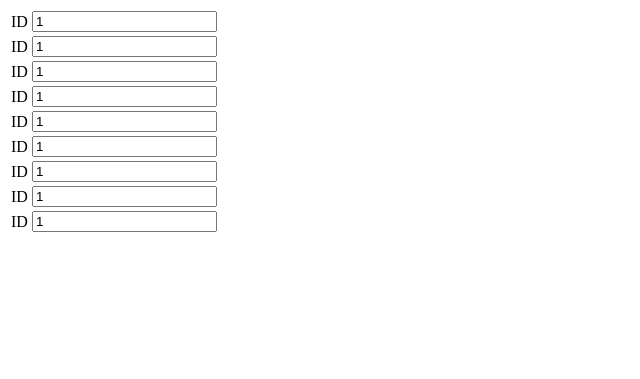
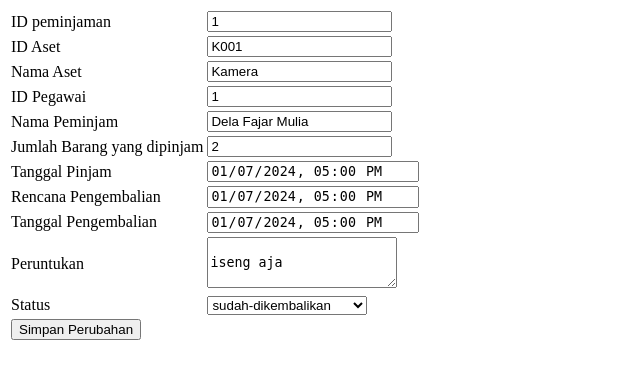
Before and after one commit to delafajarmulia/peminjaman-aset, a PHP site: page /edit-pinjam.php?id=1 in a window 1280 px wide. Shown: the top 379 px of the page, without its empty margins (0-640 px from the left). Run offline with PHP 8.4, Linux system fonts and the light colour scheme; data comes from the database, SQL or seed files in the repository; both versions use the stored data as it was after the commit.

Commit message:
Alhamdulillah

```diff
--- a/logic/edit-pinjam.php
+++ b/logic/edit-pinjam.php
@@ -1,6 +1,5 @@
 <?php
-    $id = $_GET['id'];
-    // var_dump($id);
+    if(isset($_POST['id'])){
 
-
+    }
 ?>
--- a/pages/edit-pinjam.php
+++ b/pages/edit-pinjam.php
@@ -9,50 +9,79 @@
     <div class="container">
         <div class="con-card">
             <table class="input-table">
+                <form action="../logic/edit-pinjam.php" method="post">
                     <?php
                         include '../connector.php';
 
                         $id = $_GET['id'];
-                    $query = mysqli_query($conn, "SELECT * FROM peminjaman WHERE id=$id");
+                        $query = mysqli_query($conn, "SELECT p.id AS id, p.aset_id AS aset_id, s.nama AS nama_aset, p.employee_id AS employee_id, nama_peminjam,
+                                                p.jumlah AS jumlah, tanggal_pinjam, rencana_pengembalian, tanggal_pengembalian, peruntukan, status
+                                                FROM peminjaman AS p
+                                                LEFT JOIN asets AS s
+                                                ON p.aset_id = s.id
+                                                WHERE p.id=1;");
                         while($data = mysqli_fetch_assoc($query)){
                     ?>
                             <tr>
-                            <td>ID</td>
-                            <td><input type="text" name="" id="" value="<?php echo $data['id'];?>" readonly></td>
+                                <td>ID peminjaman</td>
+                                <td><input type="text" name="id" id="" value="<?php echo $data['id'];?>" readonly></td>
                             </tr>
                             <tr>
-                            <td>ID</td>
-                            <td><input type="text" name="" id="" value="<?php echo $data['id'];?>" readonly></td>
+                                <td>ID Aset</td>
+                                <td><input type="text" name="" id="" value="<?php echo $data['aset_id'];?>" readonly></td>
                             </tr>
                             <tr>
-                            <td>ID</td>
-                            <td><input type="text" name="" id="" value="<?php echo $data['id'];?>" readonly></td>
+                                <td>Nama Aset</td>
+                                <td><input type="text" name="" id="" value="<?php echo $data['nama_aset'];?>" readonly></td>
                             </tr>
                             <tr>
-                            <td>ID</td>
-                            <td><input type="text" name="" id="" value="<?php echo $data['id'];?>" readonly></td>
+                                <td>ID Pegawai</td>
+                                <td><input type="text" name="" id="" value="<?php echo $data['employee_id'];?>" readonly></td>
                             </tr>
                             <tr>
-                            <td>ID</td>
-                            <td><input type="text" name="" id="" value="<?php echo $data['id'];?>" readonly></td>
+                                <td>Nama Peminjam</td>
+                                <td><input type="text" name="" id="" value="<?php echo $data['nama_peminjam'];?>" readonly></td>
                             </tr>
                             <tr>
-                            <td>ID</td>
-                            <td><input type="text" name="" id="" value="<?php echo $data['id'];?>" readonly></td>
+                                <td>Jumlah Barang yang dipinjam</td>
+                                <td><input type="text" name="" id="" value="<?php echo $data['jumlah'];?>" readonly></td>
                             </tr>
                             <tr>
-                            <td>ID</td>
-                            <td><input type="text" name="" id="" value="<?php echo $data['id'];?>" readonly></td>
+                                <td>Tanggal Pinjam</td>
+                                <td><input type="datetime-local" name="" id="" value="<?php echo $data['tanggal_pinjam'];?>" readonly></td>
                             </tr>
                             <tr>
-                            <td>ID</td>
-                            <td><input type="text" name="" id="" value="<?php echo $data['id'];?>" readonly></td>
+                                <td>Rencana Pengembalian</td>
+                                <td><input type="datetime-local" name="" id="" value="<?php echo $data['rencana_pengembalian'];?>" readonly></td>
                             </tr>
                             <tr>
-                            <td>ID</td>
-                            <td><input type="text" name="" id="" value="<?php echo $data['id'];?>" readonly></td>
+                                <td>Tanggal Pengembalian</td>
+                                <td><input type="datetime-local" name="" id="" value="<?php echo $data['tanggal_pengembalian'];?>" readonly></td>
+                            </tr>
+                            <tr>
+                                <td>Peruntukan</td>
+                                <td>
+                                    <textarea name="peruntukan" id="" cols="21" rows="3">
+                                        <?php echo $data['peruntukan'];?>
+                                    </textarea>
+                                </td>
+                            </tr>
+                            <tr>
+                                <td>Status</td>
+                                <td>
+                                    <select name="peruntukan" id="peruntukan">
+                                        <option value="<?php echo $data['status'];?>" selected ><?php echo $data['status'];?></option>
+                                        <option value="masih-pinjam">masih-pinjam</option>
+                                        <option value="sudah-dikembalikan">sudah-dikembalikan</option>
+                                        <option value="terlambat-dikembalikan">terlambat-dikembalikan</option>
+                                    </select>
+                                </td>
+                            </tr>
+                            <tr>
+                                <td colspan="2"><input type="submit" value="Simpan Perubahan" name="submit"></td>
                             </tr>
                     <?php } ?>
+                </form>
             </table>
         </div>
     </div>
--- a/pages/index.php
+++ b/pages/index.php
@@ -35,11 +35,11 @@
                             </div>
                             <div class="input">
                                 <label for="">Tanggal Peminjaman</label><br>
-                                <input type="date" class="input-date" name="tanggal_pinjam">
+                                <input type="datetime-local" class="input-date" name="tanggal_pinjam">
                             </div>
                             <div class="input">
                                 <label for="">Rencana Pengembalian</label><br>
-                                <input type="date" class="input-date" name="rencana_pengembalian">
+                                <input type="datetime-local" class="input-date" name="rencana_pengembalian">
                             </div>
                             <div class="input">
                                 <label for="">Peruntukan Peminjaman</label><br>
```
Also changed, not shown: peminjaman_aset.sql (added, +144 -0 lines). Lines whose indentation alone changed are shown as unchanged.
